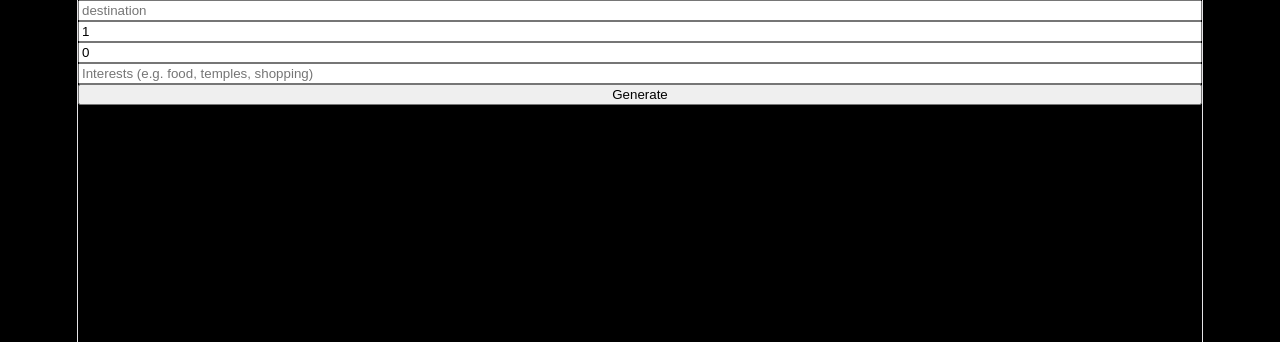
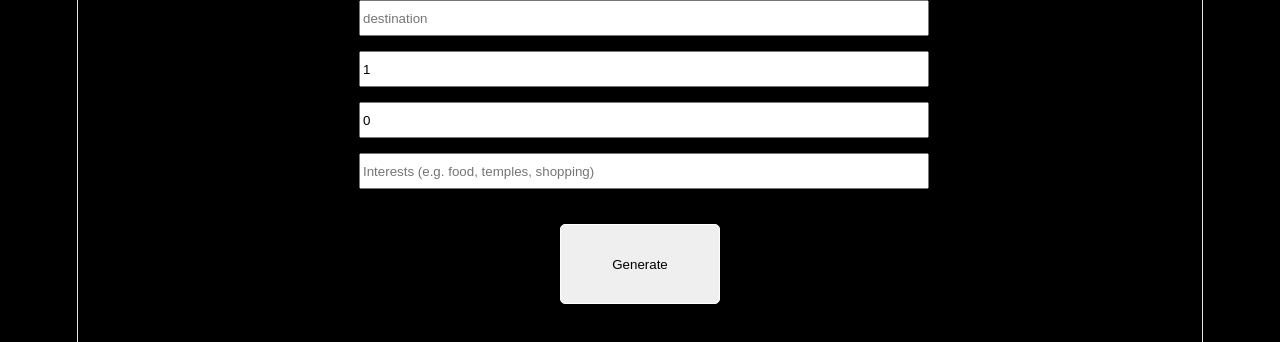
Before and after one commit to adithya2809/Project_AI_Trip_Planner, a React (Vite) app in the folder react-frontend/: page / in a window 1280 px wide. Shown: the top 342 px of the page. Built offline with nearby package versions, Linux system fonts and the light colour scheme.

Commit message:
Added styling to inputs and updates css source in App.jsx

```diff
--- a/react-frontend/src/App.css
+++ b/react-frontend/src/App.css
@@ -13,7 +13,33 @@ body{
   margin: 0;
 background: black;
 }
+.inputs{
+    display: flex;
+    flex-direction: column;
+    justify-content: center;
+}
+.inputs input{
+  align-items: center;
+  width: 50%;
+  margin-inline: 25%;
+  margin-bottom: 15px;
+  height: 30px;
+}
 
+button{
+  display: block;
+  margin: 20px auto;
+  height: 10vh;
+  width: min(160px, 40vw);
+
+  border: 1px solid white;
+  border-radius: 5px;
+}
+button:hover{
+  cursor: pointer;
+  background-color: darkslategray;
+  color: white;
+}
 .input_error{
   border: 1px solid red;
 }
--- a/react-frontend/src/App.jsx
+++ b/react-frontend/src/App.jsx
@@ -1,5 +1,5 @@
 import { useState } from 'react'
-import './app.css'
+import './App.css'
 function App(){
   const [trip,setTrip]=useState({
     destination:"",
@@ -75,6 +75,7 @@ function App(){
 
 return(
   <>
+  <div className="inputs">
   <input type="text" placeholder='destination' value={trip.destination}
   className={errors.destination?"input_error":""}
   onChange={(e)=>{
@@ -144,6 +145,7 @@ return(
     }
   }}
 />
+</div>
 {errors.interests &&
 <p>{errors.interests}</p>
 }
```
